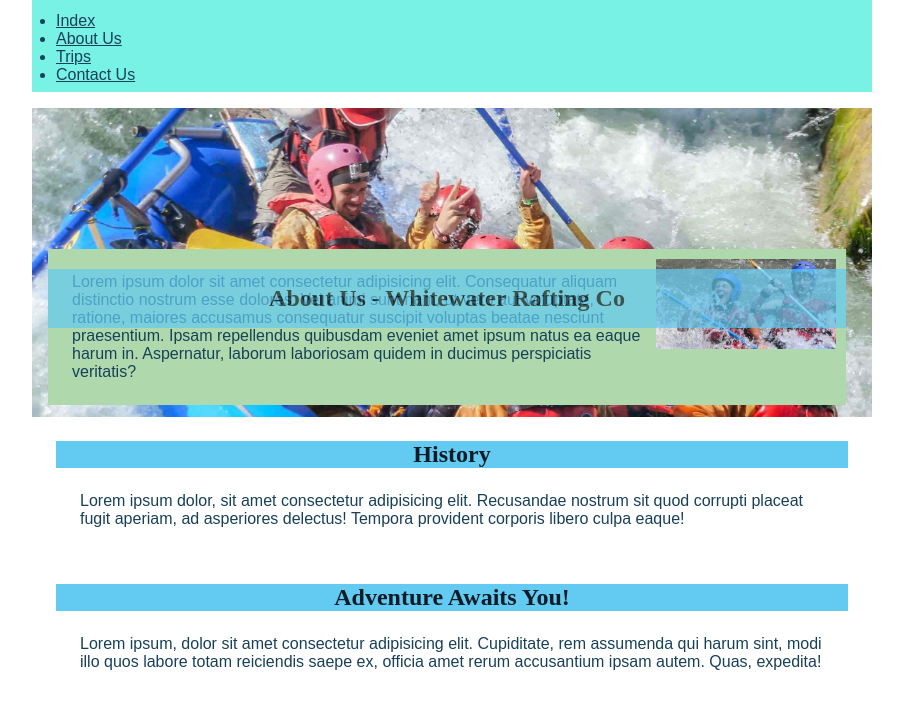
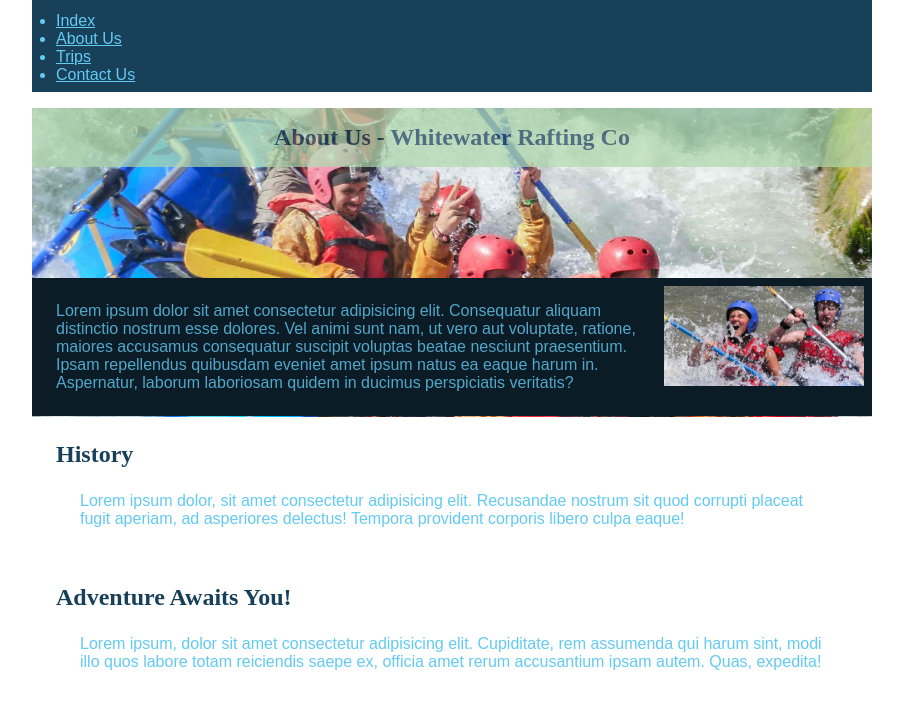
Before and after one commit to mitchdiamond/wdd130, a plain HTML site: page wwr/about.html in a window 1280 px wide. Shown: the part 234-950 px from the top of the page, without its empty margins (188-1091 px from the left). Drawn offline with Linux system fonts and the light colour scheme.

Commit message:
Once More With Style

```diff
--- a/wwr/styles/rafting.css
+++ b/wwr/styles/rafting.css
@@ -8,16 +8,21 @@
     --body-font: Arial, Helvetica, sans-serif;
 }
 
-body{
-    font-family: var(--body-font);
-    color: var(--accent1-color);
+header{
+    background-color: var(--primary-color);
+    color: var(--accent2-color);
 }
 
 *{
     margin: 0;
     padding: 0;
     box-sizing: border-box;
-    color: var(--primary-color);
+    color: var(--accent1-color);
+}
+
+body{
+    font-family: var(--body-font);
+    color: var(--accent1-color);
 }
 
 header, main, footer{
@@ -27,19 +32,12 @@ header, main, footer{
 
 h1, h2{
     font-family: var(--heading-font);
-    color: var(--secondary-color);
-    background-color: var(--accent1-color);
-    text-align: center;
+    color: var(--primary-color);
 }
 
 nav, p, section, article{
     margin: 16px;
     padding: 8px;
-}
-
-header{
-    background-color: var(--accent2-color);
-    color: var(--accent2-color);
 }
 
 .socialmedia a{
@@ -50,42 +48,58 @@ header{
     position: relative;
 }
 
-
-h1{
-    position: absolute;
-    text-align: center;
-    top: 20px;
-    width: 100%;
-    padding: 16px;
-    opacity: 0.7;
-    background-color: var(--accent1-color);
-}
-
-.hero article h1{
-    position: absolute;
-}
-
-.hero article img{
-    align-self: center;
-    float: right;
-    width: 200px;
-    padding: 10px;
-}
-
-article{
-    position: absolute;
-    text-align: left;
-    top: 125px;
-    left: 0px;
-    width: 95%;
-    padding: 0px;
-    opacity: 1;
-    background-color: var(--accent3-color);
-}
-
 .hero img{
     display: block;
     width: 100%;
     height: auto;
+}
+
+
+.hero article{
+    position: absolute;
+    z-index: 0;
+    top: 170px;
+    right: 0px;
+    margin: 0px;
+    width: 100%;
+    background-color: var(--secondary-color);
 
 }
+
+.hero article img{
+    float: right;
+    z-index: 1;
+    top: 0;
+    right: 0px;
+    width: 200px;
+}
+
+.hero article p{
+    margin: 0px;
+    top: 210px;
+    left: 0px;
+    opacity: 0.8;
+    padding: 16px;
+
+
+}
+
+.hero h1{
+    top: -170px;
+    left: 0px;
+}
+
+
+
+
+
+h1{
+    position: absolute;
+    top: 0px;
+    left: 0px;
+    width: 100%;
+    padding: 16px;
+    text-align: center;
+    background-color: var(--accent3-color);
+    opacity: 0.7;
+}
```
